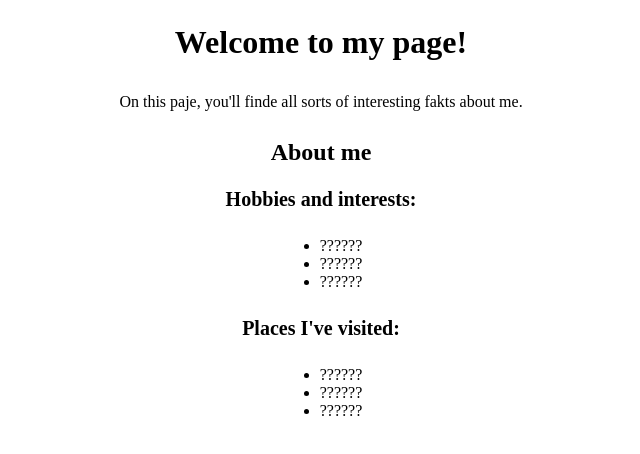
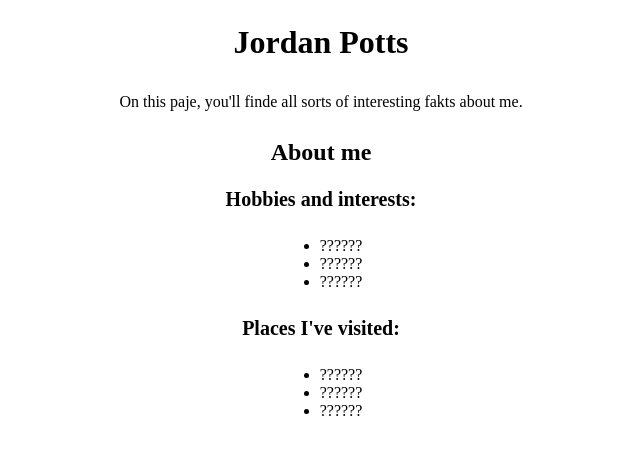
Before and after one commit to jordan-land/git-demo, a plain HTML site: page index.html in a window 1280 px wide. Shown: the whole page, without its empty margins (319-959 px from the left). Drawn offline with Linux system fonts and the light colour scheme.

Commit message:
Edit page header

```diff
--- a/index.html
+++ b/index.html
@@ -8,7 +8,7 @@
   </head>
 
   <body>
-    <h1>Welcome to my page!</h1>
+    <h1>Jordan Potts</h1>
     <p>On this paje, you'll finde all sorts of interesting fakts about me.</p>
 
     <h2>About me</h2>
```
